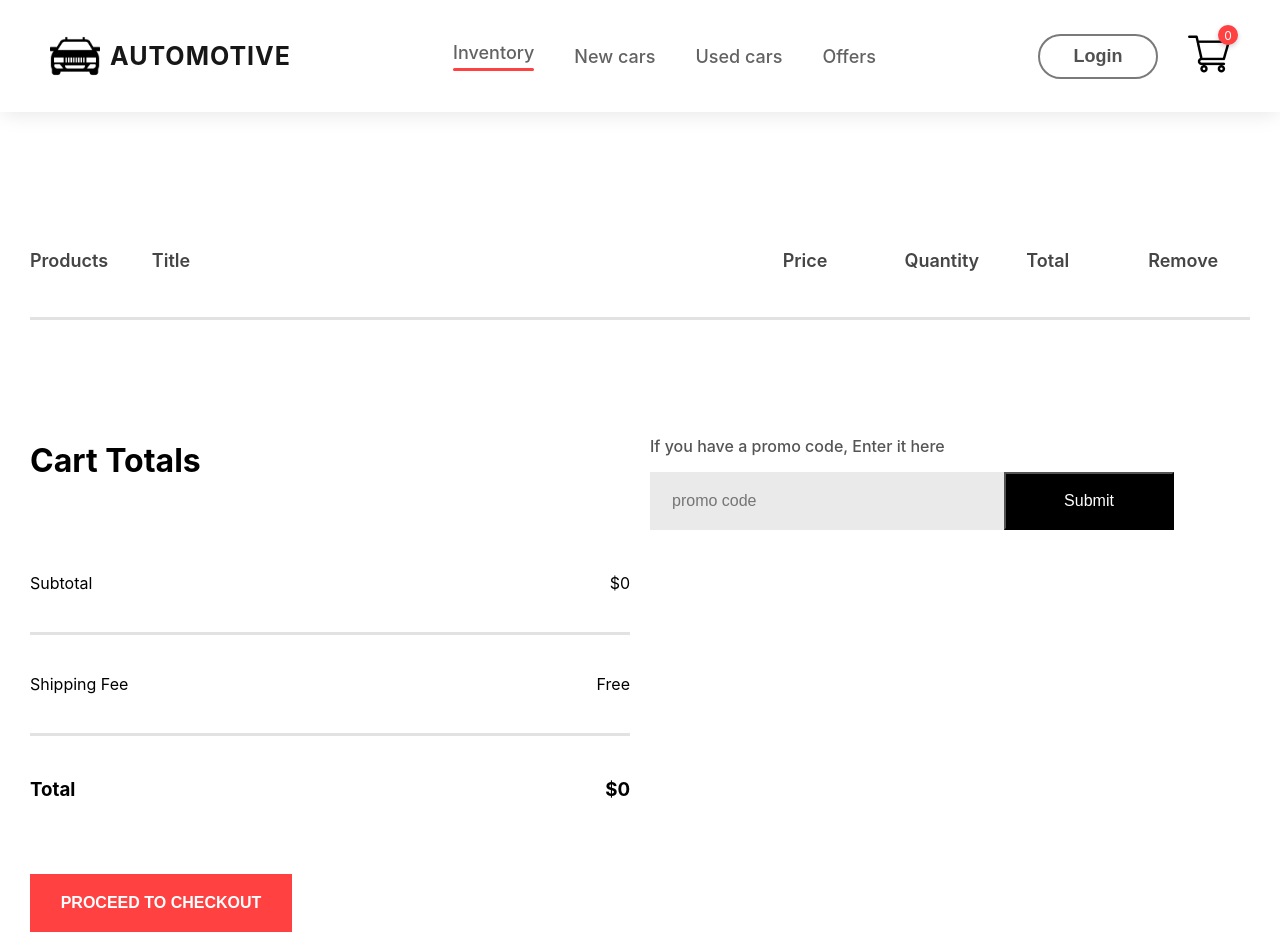
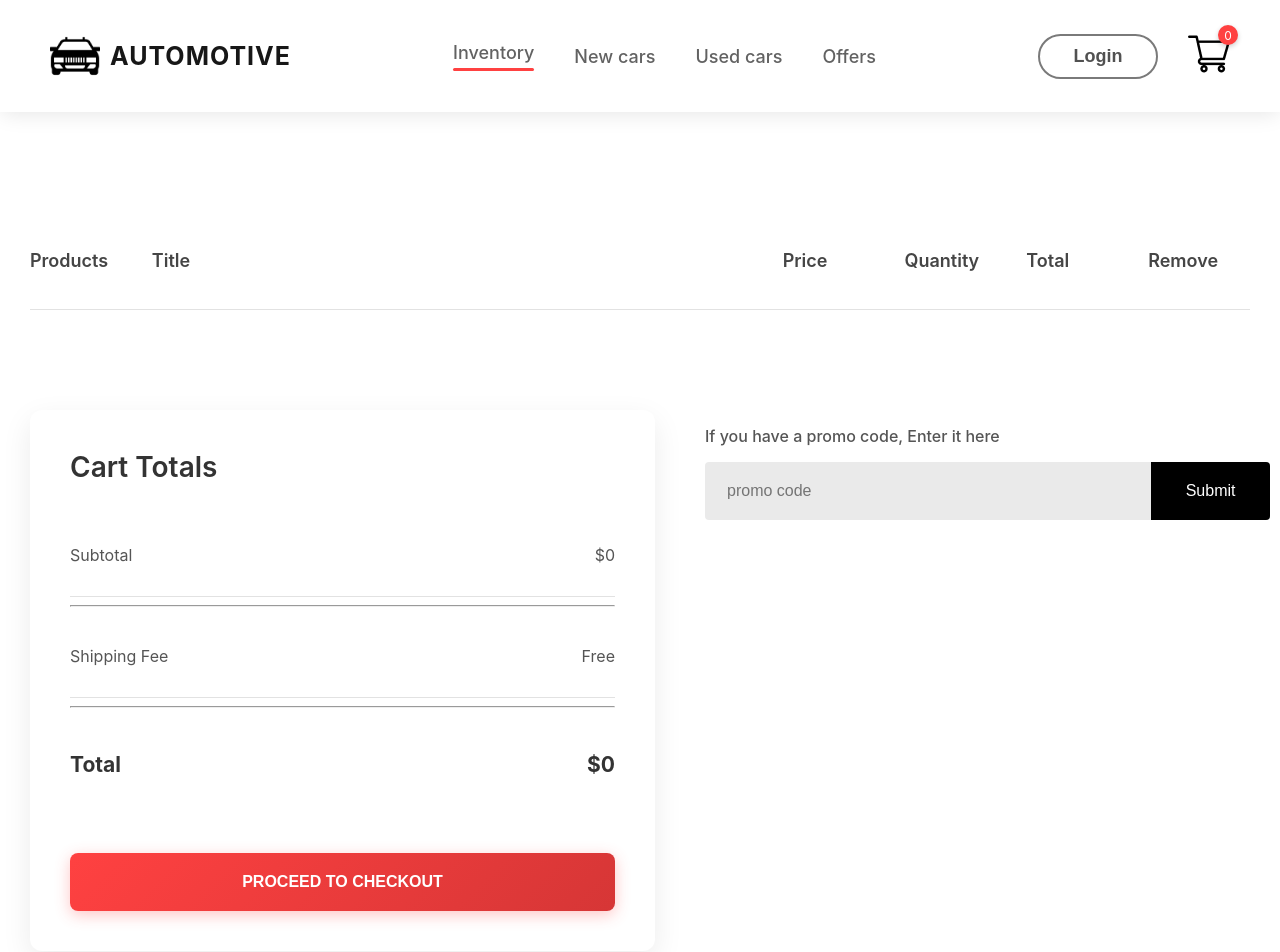
Before and after one commit to Bebarzzz/E-Commerce_Website, a React (Create React App) app in the folder frontend/: page /cart in a window 1280 px wide. Shown: the top 952 px of the page. Built offline with nearby package versions, Linux system fonts and the light colour scheme.

Commit message:
adjusted the cart items

```diff
--- a/frontend/src/Components/CartItems/CartItems.css
+++ b/frontend/src/Components/CartItems/CartItems.css
@@ -1,11 +1,5 @@
 .cartitems {
   margin: 100px 170px;
-}
-
-.cartitems hr {
-  height: 3px;
-  background: #e2e2e2;
-  border: 0;
 }
 
 .cartitems-format-main {
@@ -17,59 +11,131 @@
   color: #454545;
   font-size: 18px;
   font-weight: 600;
+  border-bottom: 1px solid #e2e2e2;
+}
+
+.cartitems-list {
+    margin-bottom: 50px;
 }
 
 .cartitems-format {
   font-size: 17px;
   font-weight: 500;
+  padding: 20px 0;
+  border-bottom: 1px solid #e2e2e2;
+  transition: all 0.3s ease;
+  border-radius: 8px;
+}
+
+.cartitems-format:hover {
+    background-color: #f9f9f9;
+    transform: scale(1.01);
+    box-shadow: 0 4px 15px rgba(0,0,0,0.05);
+    border-bottom: 1px solid transparent;
 }
 
 .carticon-product-icon {
-  height: 62px;
+  height: 80px;
+  width: 80px;
+  object-fit: cover;
+  border-radius: 8px;
+  transition: transform 0.3s ease;
+  box-shadow: 0 2px 5px rgba(0,0,0,0.1);
+}
+
+.carticon-product-icon:hover {
+    transform: scale(1.1);
 }
 
 .cartitems-remove-icon {
   width: 15px;
   margin: 0px 40px;
   cursor: pointer;
+  opacity: 0.6;
+  transition: all 0.3s ease;
+}
+
+.cartitems-remove-icon:hover {
+    opacity: 1;
+    transform: scale(1.2) rotate(90deg);
+    filter: drop-shadow(0 0 2px red);
 }
 
 .cartitems-quantity {
   width: 64px;
   height: 50px;
-  border: 2px solid #ebebeb;
+  border: 1px solid #ebebeb;
   background: #fff;
+  color: #454545;
+  font-size: 16px;
+  border-radius: 4px;
 }
 
 .cartitems-down {
   display: flex;
   margin: 100px 0px;
+  gap: 100px;
 }
 
 .cartitems-total {
   flex: 1;
   display: flex;
   flex-direction: column;
-  margin-right: 200px;
-  gap: 40px;
+  gap: 20px;
+  padding: 40px;
+  background: #fff;
+  border-radius: 12px;
+  box-shadow: 0 10px 30px rgba(0,0,0,0.08);
+  transition: transform 0.3s ease;
+}
+
+.cartitems-total:hover {
+    transform: translateY(-5px);
+}
+
+.cartitems-total h1 {
+    margin: 0;
+    font-size: 28px;
+    font-weight: 600;
+    color: #333;
+    margin-bottom: 10px;
 }
 
 .cartitems-total-item {
   display: flex;
   justify-content: space-between;
   padding: 15px 0px;
+  border-bottom: 1px solid #e2e2e2;
+  color: #555;
+}
+
+.cartitems-total-item:last-child {
+    border-bottom: none;
+    color: #333;
+    font-weight: 600;
+    font-size: 18px;
 }
 
 .cartitems-total button {
-  width: 262px;
+  width: 100%;
   height: 58px;
   outline: none;
   border: none;
-  background: #ff4141;
+  background: linear-gradient(135deg, #ff4141 0%, #d63636 100%);
   color: #fff;
   font-size: 16px;
   font-weight: 600;
   cursor: pointer;
+  border-radius: 8px;
+  transition: all 0.3s ease;
+  margin-top: 20px;
+  box-shadow: 0 4px 15px rgba(255, 65, 65, 0.3);
+}
+
+.cartitems-total button:hover {
+    transform: translateY(-2px);
+    box-shadow: 0 6px 20px rgba(255, 65, 65, 0.5);
+    background: linear-gradient(135deg, #ff5252 0%, #e63b3b 100%);
 }
 
 .cartitems-promocode {
@@ -83,11 +149,14 @@
 }
 
 .cartitems-promobox {
-  width: 504px;
+  width: 100%;
   margin-top: 15px;
   padding-left: 20px;
   height: 58px;
   background: #eaeaea;
+  display: flex;
+  align-items: center;
+  border-radius: 4px;
 }
 
 .cartitems-promobox input {
@@ -95,17 +164,25 @@
   outline: none;
   background: transparent;
   font-size: 16px;
-  width: 330px;
+  width: 100%;
   height: 50px;
+  color: #333;
 }
 
 .cartitems-promobox button {
-  width: 170px;
+  width: 150px;
   height: 58px;
   font-size: 16px;
   background: black;
   color: white;
   cursor: pointer;
+  border-radius: 0 4px 4px 0;
+  border: none;
+  transition: background 0.3s;
+}
+
+.cartitems-promobox button:hover {
+    background: #333;
 }
 
 @media (max-width: 1280px) {
@@ -116,8 +193,8 @@
     grid-template-columns: 0.5fr 3fr 0.5fr 0.5fr 0.5fr 0.5fr;
     gap: 20px;
   }
-  .cartitems-total {
-    margin-right: 20px;
+  .cartitems-down {
+      gap: 50px;
   }
 }
 
@@ -140,13 +217,6 @@
   .cartitems-promobox {
     width: auto;
   }
-  .cartitems-promobox input {
-    width: 100%;
-  }
-  .cartitems-promobox button {
-    width: 120px;
-    margin-left: -125px;
-  }
 }
 
 @media (max-width: 800px) {
@@ -157,8 +227,13 @@
     display: grid;
     grid-template-columns: 1fr;
     gap: 10px;
+    text-align: center;
+    justify-items: center;
   }
   .carticon-product-icon {
     height: 80px;
   }
+  .cartitems-format-main {
+      grid-template-columns: 1fr;
+  }
 }
--- a/frontend/src/Components/CartItems/CartItems.jsx
+++ b/frontend/src/Components/CartItems/CartItems.jsx
@@ -15,12 +15,11 @@ const CartItems = () => {
         <p>Total</p>
         <p>Remove</p>
       </div>
-      <hr />
+      <div className="cartitems-list">
       {all_product.map((e)=>{
         if(cartItems[e.id]>0)
         {
-            return <div>
-                        <div className="cartitems-format cartitems-format-main">
+            return <div key={e.id} className="cartitems-format cartitems-format-main">
                         <img src={e.image} alt="" className='carticon-product-icon' />
                         <p>{e.name}</p>
                         <p>${e.new_price}</p>
@@ -28,11 +27,10 @@ const CartItems = () => {
                         <p>${e.new_price*cartItems[e.id]}</p>
                         <img className='cartitems-remove-icon' src={remove_icon} onClick={()=>{removeFromCart(e.id)}} alt="" />
                     </div>
-                        <hr />
-                    </div>
         }
         return null;
       })}
+      </div>
       <div className="cartitems-down">
         <div className="cartitems-total">
             <h1>Cart Totals</h1>
```
Lines whose indentation alone changed are shown as unchanged.
